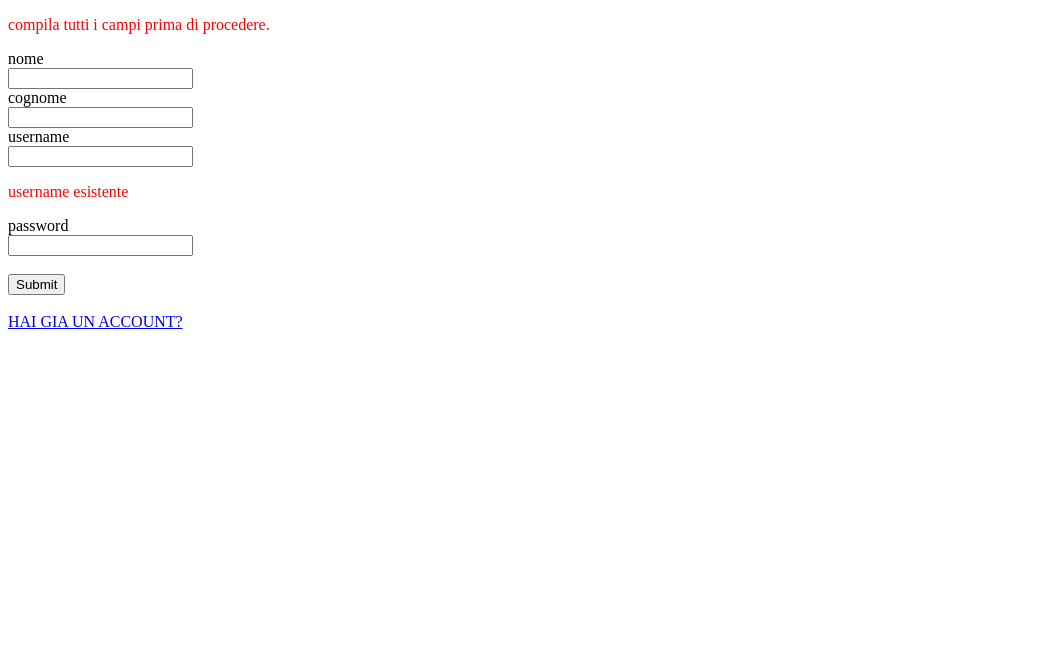
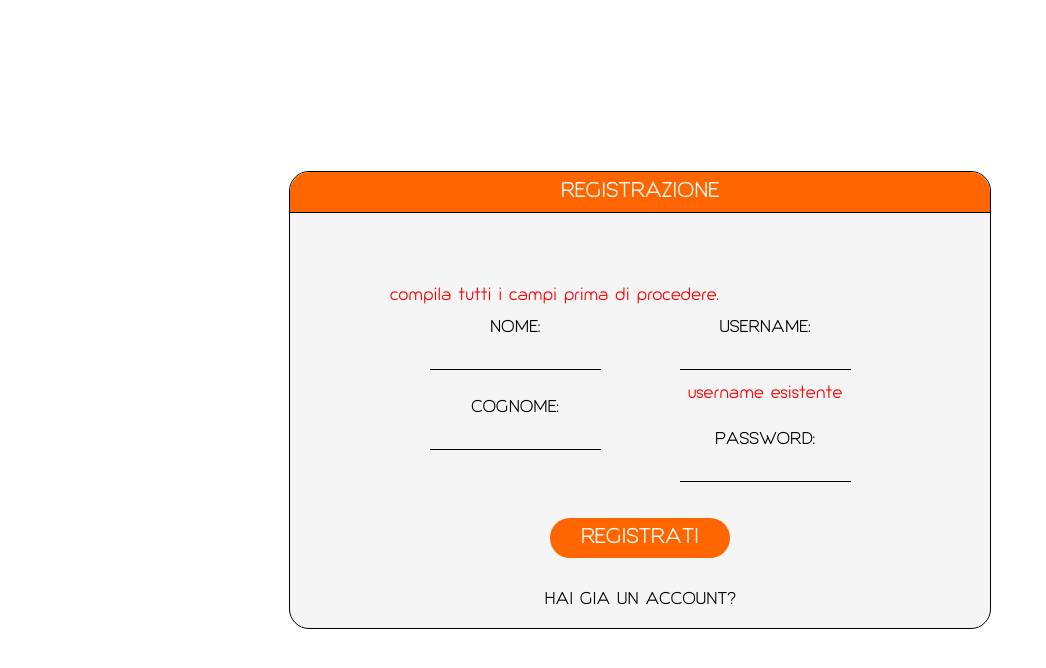
Before and after one commit to spagnolivalerio/lweb-homework-2022-2023, a PHP site: page /projects/web/registrazione.php in a window 1280 px wide. Shown: the top 668 px of the page, without its empty margins (0-1046 px from the left). Run offline with PHP 8.4, Linux system fonts and the light colour scheme; the visitor is signed in with stand-in values (Sample User, id 1).

Commit message:
homework finito

```diff
--- a/res/css/global/footer.css
+++ b/res/css/global/footer.css
@@ -1,7 +1,7 @@
 @font-face
 {
 	font-family: 'Social';
-	src: url(../../font/Social.otf);
+	src: url('../../font/Social.otf');
 }
 
 .footer
--- a/res/css/noleggio/form-noleggio.css
+++ b/res/css/noleggio/form-noleggio.css
@@ -19,9 +19,8 @@
   top: 50%;
   left: 50%;
   transform: translate(-50%, -50%);
-  background-color: white;
+  border-radius: 20px;
   border: 10px solid #37555b;
-  border-radius: 20px;
 }
 
 .secondbox
@@ -34,6 +33,7 @@
   transform: translateY(-50%);
   box-shadow: -3px -3px 10px 0px black;
   background-color: white;
+  border-radius: 25px;
 }
 
 .car-image
@@ -46,6 +46,7 @@
 
 .thirdbox
 {
+  border-radius: 25px;
   position: absolute;
   width: 400px;
   height: 300px;
@@ -67,7 +68,6 @@
   margin-top: -20px;
   background-color: white;
   padding-inline: 10px;
-
 }
 
 .thirdbox input
--- /dev/null
+++ b/res/css/registrazione/body.css
@@ -0,0 +1,121 @@
+@font-face
+{
+	font-family: 'Giorgio';
+	src: url('../../font/Giorgio.ttf');
+}
+
+*
+{
+	font-family: 'Giorgio';
+}
+
+.form
+{
+	position: absolute;
+	left: 50%;
+	top: 50%;
+	transform: translate(-50%, -50%);
+	border: 1px solid black;
+	border-radius: 20px;
+	width: 500px;
+	padding: 100px;
+	background-color: whitesmoke;
+}
+
+.grid
+{
+	display: grid;
+	grid-template-columns: 50% 50%;
+}
+
+.column
+{
+	text-align: center;
+}
+
+.form input
+{
+	border: none;
+	border-bottom: 1px solid black;
+	background-color: whitesmoke;
+	padding: 10px;
+}
+
+.form input, label
+{
+	margin-inline: 15px;
+}
+
+.form-item
+{
+	margin-bottom: 30px;
+}
+
+.center
+{
+	position: absolute;
+	left: 50%;
+	transform: translateX(-50%);
+	bottom: 70px;
+}
+
+.invia
+{
+	width: 180px;
+	border: none !important;
+	color: white;
+	background-color: #FF6600;
+	text-transform: uppercase;
+	transition: box-shadow 0.2s ease;
+	border-radius: 20px;
+	height: 40px;
+	font-size: 20px;
+}
+
+.invia:hover
+{
+	box-shadow: 0px 0px 10px 0px black;
+}
+
+.login
+{
+	position: absolute;
+	left: 50%;
+	transform: translateX(-50%);
+	bottom: 20px;
+	border: none;
+	width: 100%;
+	text-align: center;
+}
+
+.login a
+{
+	text-decoration: none;
+	color: black;
+}
+
+.login a:hover
+{
+	text-decoration: underline;
+}
+
+.bar
+{
+	position: absolute;
+	left: 50%;
+	transform: translateX(-50%);
+	top: 0;
+	width: 100%;
+	padding-top: 10px;
+	padding-bottom: 10px;
+	border: 1px solid black;
+	height: fit-content;
+	text-align: center;
+	font-size: 20px;
+	border: none;
+	border-bottom: 1px solid black;
+	border-top-left-radius: 20px;
+	border-top-right-radius: 20px;
+	background-color: #FF6600;
+	color: white;
+}
--- a/res/var/db.php
+++ b/res/var/db.php
@@ -41,5 +41,4 @@
 
     $queries = array($create_utente, $create_auto, $create_noleggio);
 
-
 ?>
--- a/web/login.php
+++ b/web/login.php
@@ -26,9 +26,7 @@
 
     <form class="form" method="post" action="http://localhost/projects/repository-linguaggi/lib/php/login.php">
 
-      <div class="title">
-        <h2>LOGIN</h2>
-      </div>
+      <div class="title">LOGIN</div>
 
       <div class="form-item">
         <label for="username">USERNAME:</label><br />
@@ -40,7 +38,7 @@
       </div><br />
 
       <div class="form-item invia">
-        <input type="submit" name="submit"></input><br />
+        <button type="submit" name="submit">ACCEDI</button><br />
       </div>
 
       <div class="form-item non-hai-un-account">
--- a/web/registrazione.php
+++ b/web/registrazione.php
@@ -10,12 +10,12 @@
   <head>
 
       <title>Registrazione</title>
+      <link rel="stylesheet" href="../res/css/registrazione/body.css" type="text/css">
 
   </head>
 
   <body>
-
-    <form method="post" action="http://localhost/projects/repository-linguaggi/lib/php/registrazione.php">
+    <form method="post" action="http://localhost/projects/repository-linguaggi/lib/php/registrazione.php" class="form">
 
       <?php
         if(isset($_SESSION['fields']) && $_SESSION['fields'] === 'empty'){
@@ -23,17 +23,21 @@
           echo "<p style=\"color: red;\">$missed_field</p>";
         }
       ?>
-
-      <div>
-        <label for="nome">nome</label><br />
+      <div class="bar">REGISTRAZIONE</div>
+      <div class="grid">
+        <div class="column">
+          <div class="form-item">
+            <label for="nome">NOME:</label><br />
             <input type="text" name="nome"></input>
           </div>
-      <div>
-        <label for="cognome">cognome</label><br />
+          <div class="form-item">
+            <label for="cognome">COGNOME:</label><br />
             <input type="text" name="cognome"></input>
           </div>
-      <div>
-        <label for="username">username</label>
+        </div>
+        <div class="column">
+          <div class="form-item">
+            <label for="username">USERNAME:</label>
             <br />
             <input type="text" name="username"></input>
 
@@ -45,16 +49,19 @@
             ?>
 
           </div>
-      <div>
-        <label for="password">password</label><br />
+          <div class="form-item">
+            <label for="password">PASSWORD:</label><br />
             <input type="password" name="password"></input>
           </div><br />
-
-      <input type="submit" name="invia"></input>
+        </div>
+      </div>
+      <div class="center">
+        <button class="invia" type="submit" name="invia">REGISTRATI</button>
+      </div>
+      <div class="login"><a href="login.php">HAI GIA UN ACCOUNT?</a></div>
 
     </form><br />
 
-    <span><a href="login.php">HAI GIA UN ACCOUNT?</a></span>
 
   </body>
 
```
Also changed, not shown: lib/php/insert_in_noleggio.php (+8 -0 lines), lib/php/login.php (+1 -7 lines), lib/php/logout.php (added, +8 -0 lines), res/css/login/body.css (+8 -2 lines), res/css/noleggio/body.css (+14 -0 lines), res/css/noleggio/checkout-style.css (+32 -0 lines), res/css/noleggio/i-miei-noleggi.css (added, +30 -0 lines), web/checkout_noleggio.php (+6 -4 lines), web/dove_siamo.php (+7 -1 lines), web/homepage.php (+7 -1 lines), web/i-miei-noleggi.php (added, +132 -0 lines), web/noleggio.html (deleted, +0 -132 lines), web/noleggio.php (+8 -2 lines). Lines whose indentation alone changed are shown as unchanged.
